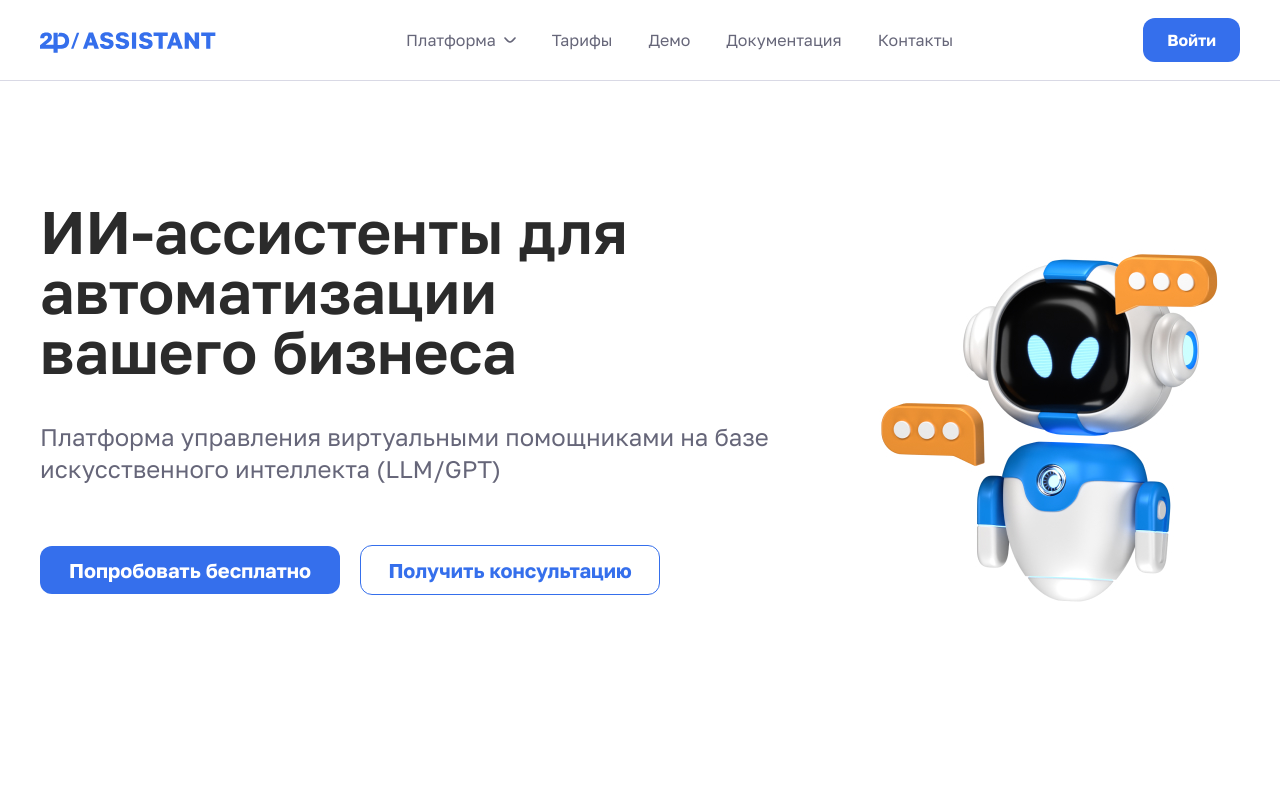
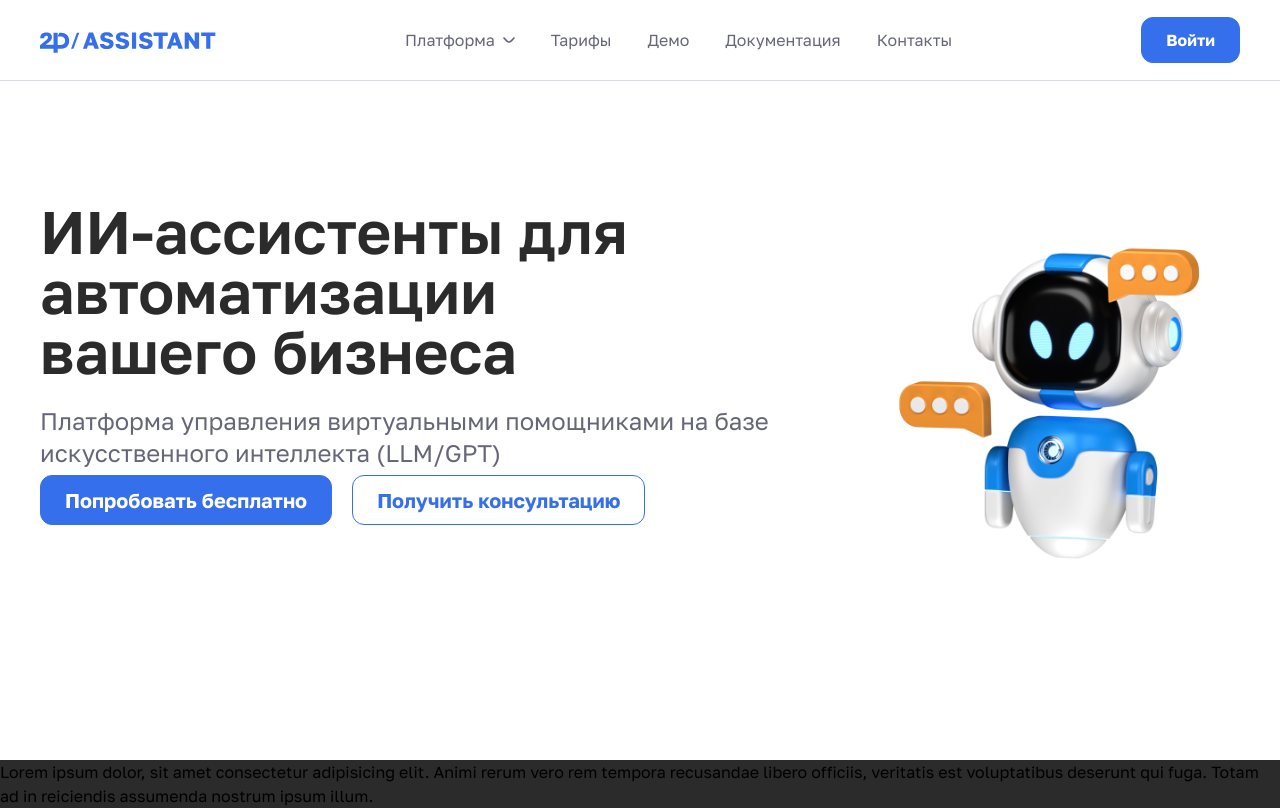
Before and after one commit to abduvalidev/2d-assistant, a website: page public/index.html in a window 1280 px wide. Drawn offline with Linux system fonts and the light colour scheme.

Commit message:
clean code

```diff
--- a/public/index.html
+++ b/public/index.html
@@ -28,7 +28,7 @@
               <path fill-rule="evenodd" clip-rule="evenodd" d="M11.5983 0.396674C11.9317 0.727136 11.9341 1.26532 11.6036 1.59874L9.82124 3.3971C9.15438 4.06997 8.60341 4.6259 8.11106 5.0213C7.59669 5.43439 7.06462 5.7416 6.42071 5.82368C6.14129 5.85929 5.85852 5.85929 5.5791 5.82368C4.93518 5.7416 4.40311 5.43439 3.88875 5.0213C3.39639 4.6259 2.84542 4.06997 2.17857 3.3971L0.396186 1.59874C0.0657247 1.26532 0.0681258 0.727137 0.401549 0.396675C0.734972 0.0662138 1.27316 0.0686148 1.60362 0.402038L3.35093 2.16501C4.06172 2.88217 4.54516 3.36812 4.95322 3.69583C5.34788 4.01277 5.58877 4.11116 5.79404 4.13732C5.93074 4.15475 6.06906 4.15475 6.20576 4.13732C6.41104 4.11116 6.65193 4.01277 7.04658 3.69583C7.45464 3.36812 7.93809 2.88217 8.64888 2.16501L10.3962 0.402037C10.7266 0.0686141 11.2648 0.066213 11.5983 0.396674Z" fill="currentColor"/>
           </svg>
         </a>
-        <div class="w-[150px] bg-white absolute z-50 shadow-soft hidden group-hover:block rounded-xl p-3">
+        <div class="w-40 bg-white absolute z-50 shadow-soft hidden group-hover:block rounded-xl p-3">
           <a href="#" class="block text-brand-gray-900 transition duration-300 hover:text-primary mb-1 py-1">Применение</a>
           <a href="#" class="block text-brand-gray-900 transition duration-300 hover:text-primary mb-1 py-1">ИИ-ассистенты</a>
           <a href="#" class="block text-brand-gray-900 transition duration-300 hover:text-primary mb-1 py-1">Возможности</a>
@@ -43,7 +43,7 @@
      <!-- MENU && LOGIN -->
      <div class="flex items-center gap-5">
       <!-- LOGIN-BTN -->
-      <button class="hidden md:block bg-primary font-bold text-white transition duration-300 hover:bg-primary/80 rounded-xl py-2.5 px-6">Войти</button>
+      <button class="hidden md:block primary-btn bg-primary text-white hover:bg-primary/80">Войти</button>
       <!-- MENU-BTN -->
        <button class="p-2 block lg:hidden">
         <img src="./svg/menu.svg" alt="">
@@ -55,24 +55,29 @@
  <!-- MAIN -->
   <main>
     <!-- HERO -->
-    <section class="w-container flex gap-15 mt-15 sm:mt-10 lg:mt-17 xl:mt-30">
-      <div class="w-full max-w-[757px] text-left xs:text-center md:text-left">
-        <h1 class="font-semibold xs:font-bold xl:font-semibold text-brand-gray-900 text-[2rem] leading-[36px] xs:text-4xl md:text-[40px] lg:text-5xl xl:text-[60px] sm:leading-[1]  lg:pr-20 xs:px-10 md:px-0 mb-6">
+    <section class="w-container lg:flex gap-15 mt-15 xs:mt-10 md:mt-17 xl:mt-30">
+      <div class="w-full lg:max-w-xl xl:max-w-3xl text-left xs:text-center md:text-left lg:pr-5 xl:pr-3">
+        <h1 class="text-brand-gray-900 lg:pr-20 xs:px-10 md:px-0">
           ИИ-ассистенты для автоматизации вашего бизнеса
         </h1>
-        <p class="text-brand-gray-800 lg:text-xl xl:text-2xl mb-6 md:mt-10 lg:mb-15">
+        <p class="text-brand-gray-800 lg:text-xl xl:text-2xl mt-6">
           Платформа управления виртуальными помощниками на базе искусственного интеллекта (LLM/GPT)
         </p>
-        <div class="w-full flex flex-col md:flex-row items-center gap-3 md:gap-5">
-          <button class="w-full xs:w-[300px] bg-primary font-bold xl:text-xl text-white rounded-xl transition duration-300 hover:bg-primary/80 px-6 py-2.5">Попробовать бесплатно</button>
-          <button class="w-full xs:w-[300px] border border-primary text-primary font-bold xl:text-xl rounded-xl transition duration-300 hover:bg-primary hover:text-white px-6 py-2.5">Получить консультацию</button>
+        <div class="w-full flex flex-col md:flex-row items-center gap-3 md:gap-5 mt-6 md:mt-10 lg:mt-1.5">
+          <button class="primary-btn bg-primary text-white xl:text-xl hover:bg-primary/80 hover:border-transparent">Попробовать бесплатно</button>
+          <button class="primary-btn text-primary bg-white xl:text-xl hover:bg-primary hover:text-white">Получить консультацию</button>
         </div>
       </div>
 
       <div class="shrink-0 hidden lg:block w-[307px] xl:w-96 h-[359px] xl:h-[447px] overflow-hidden">
-        <img class="w-[412px] xl:w-[501px] h-[412px] xl:h-[501px] object-cover" src="./images/robot.jpg" alt="">
+        <img class="w-full h-full object-cover" src="./images/robot.jpg" alt="">
       </div>
     </section>
+
+    <!-- CHAT SECTION -->
+     <section class="bg-brand-gray-900 mt-15 xs:mt-10 md:mt-17 xl:mt-28">
+      Lorem ipsum dolor, sit amet consectetur adipisicing elit. Animi rerum vero rem tempora recusandae libero officiis, veritatis est voluptatibus deserunt qui fuga. Totam ad in reiciendis assumenda nostrum ipsum illum.
+     </section>
   </main>
 </body>
 </html>
--- a/src/styles.css
+++ b/src/styles.css
@@ -12,3 +12,11 @@
 .w-container {
   @apply max-w-base-1 md:max-w-base-2 lg:max-w-base-3 xl:max-w-7xl mx-auto px-7 lg:px-10;
 }
+
+h1 {
+  @apply font-semibold xs:font-bold xl:font-semibold text-8 xs:text-4xl md:text-10 lg:text-5xl xl:text-15  leading-9 sm:leading-none
+}
+
+.primary-btn {
+  @apply w-full xs:w-auto border border-primary font-bold rounded-xl transition duration-300 px-6 py-2.5
+}
--- a/tailwind.config.js
+++ b/tailwind.config.js
@@ -12,6 +12,11 @@ module.exports = {
     extend: {
       fontFamily: {
         golos: "Golos Text",
+      },
+      fontSize: {
+        8: '2rem',
+        10: '2.5rem',
+        15: '3.75rem',
       },
       spacing: {
         "base-1": "32.25rem",
```
Also changed, not shown: public/css/styles.css, 1 other file.
